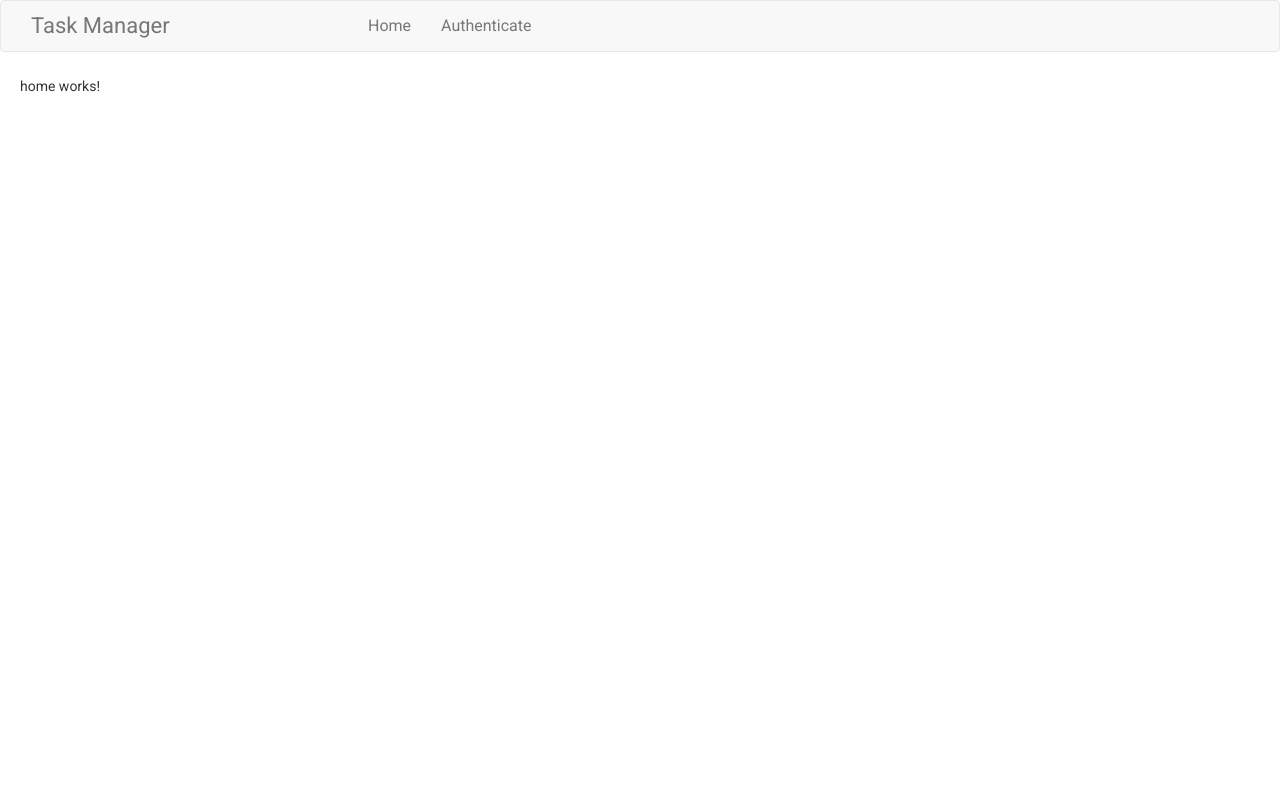
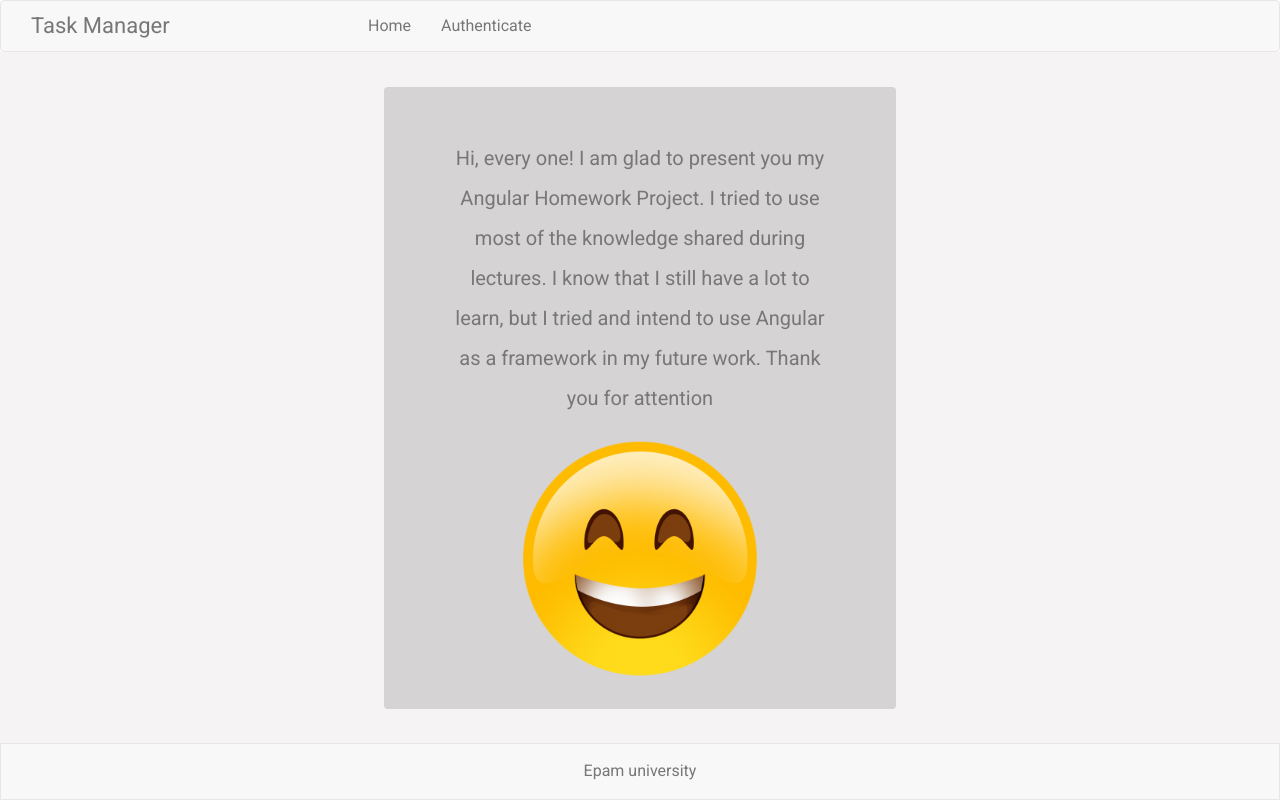
Before and after one commit to OlehBabiak/task-control-app, an Angular app: page /home in a window 1280 px wide. Built offline with nearby package versions, Linux system fonts and the light colour scheme.

Commit message:
added footer and filled in home component

```diff
--- a/src/app/app.component.html
+++ b/src/app/app.component.html
@@ -1,5 +1,8 @@
-<app-header></app-header>
-<main class='container'>
-  <router-outlet></router-outlet>
-</main>
+<div class='root'>
+  <app-header></app-header>
+  <main class='container'>
+    <router-outlet></router-outlet>
+  </main>
+  <app-footer></app-footer>
+</div>
 <app-new-board-modal></app-new-board-modal>
--- a/src/app/app.component.scss
+++ b/src/app/app.component.scss
@@ -1,3 +1,11 @@
-.container {
-  padding: 10px 20px;
+.root {
+  min-height: 100%;
+  display: flex;
+  flex-direction: column;
+
+  .container {
+    flex: 1 1 auto;
+    height: 100%;
+    display: inline-table;
+  }
 }
--- a/src/app/app.module.ts
+++ b/src/app/app.module.ts
@@ -27,6 +27,7 @@ import {ArchiveComponent} from './archive/archive.component';
 import {UsernameTransformPipe} from './pipes/username-transform.pipe';
 import {MatCheckboxModule} from "@angular/material/checkbox";
 import {ArchiveTaskDetailComponent} from './archive/archive-task-detail/archive-task-detail.component';
+import { FooterComponent } from './footer/footer/footer.component';
 
 @NgModule({
   declarations: [
@@ -48,7 +49,8 @@ import {ArchiveTaskDetailComponent} from './archive/archive-task-detail/archive-
     ErrorPageComponent,
     ArchiveComponent,
     UsernameTransformPipe,
-    ArchiveTaskDetailComponent
+    ArchiveTaskDetailComponent,
+    FooterComponent
   ],
   imports: [
     AppRoutingModule,
--- /dev/null
+++ b/src/app/footer/footer/footer.component.html
@@ -0,0 +1,5 @@
+<footer>
+  <div class='content'>
+    <p>Epam university</p>
+  </div>
+</footer>
--- /dev/null
+++ b/src/app/footer/footer/footer.component.scss
@@ -0,0 +1,13 @@
+footer {
+  background-color: #f8f8f8;
+  border: 1px solid #e7e7e7;
+  min-height: 50px;
+  display: flex;
+  justify-content: center;
+  align-items: center;
+
+  .content {
+    color: #777;
+    font-size: 16px;
+  }
+}
--- a/src/app/home/home.component.html
+++ b/src/app/home/home.component.html
@@ -1 +1,14 @@
-<p>home works!</p>
+<div class='home-wrapper'>
+  <div class='content-wrapper'>
+    <div class='text-wrapper'>
+      <p>
+        Hi, every one! I am glad to present you my Angular Homework Project. I tried to use most of the knowledge shared
+        during lectures. I know that I still have a
+        lot to learn, but I tried and intend to use Angular as a framework in my future work. Thank you for attention
+      </p>
+    </div>
+    <div class='image-wrapper'>
+      <img src='assets/emoji-smile-designs-png-4.png' alt='smile'>
+    </div>
+  </div>
+</div>
--- a/src/app/home/home.component.scss
+++ b/src/app/home/home.component.scss
@@ -1,9 +1,31 @@
-.create{
-  padding: 10px 15px;
-  background-color: #fff;
-  border: 1px solid #ddd;
+.home-wrapper {
   display: flex;
   justify-content: center;
   align-items: center;
-  height: 114px;
+  background-color: #f5f3f3;
+  height: 100%;
+
+  .content-wrapper {
+    width: 40%;
+    padding: 30px 60px;
+    background-color: #d5d3d3;
+    border: 1px solid transparent;
+    border-radius: 4px;
+
+    .text-wrapper p {
+      color: #777;
+      font-size: 20px;
+      text-align: center;
+      line-height: 40px;
+    }
+
+    .image-wrapper {
+      display: flex;
+      justify-content: center;
+
+      img {
+        width: 15rem;
+      }
+    }
+  }
 }
--- a/src/app/home/home.component.ts
+++ b/src/app/home/home.component.ts
@@ -1,17 +1,10 @@
-import {Component, OnInit} from '@angular/core';
+import {Component} from '@angular/core';
 
 @Component({
   selector: 'app-home',
   templateUrl: './home.component.html',
   styleUrls: ['./home.component.scss']
 })
-export class HomeComponent implements OnInit {
-
-  constructor() {
-  }
-
-  ngOnInit(): void {
-  }
-
+export class HomeComponent {
 
 }
```
Also changed, not shown: src/app/footer/footer/footer.component.ts (added, +9 -0 lines), src/app/assets/emoji-smile-designs-png-4.png (added), src/assets/emoji-smile-designs-png-4.png (added).
